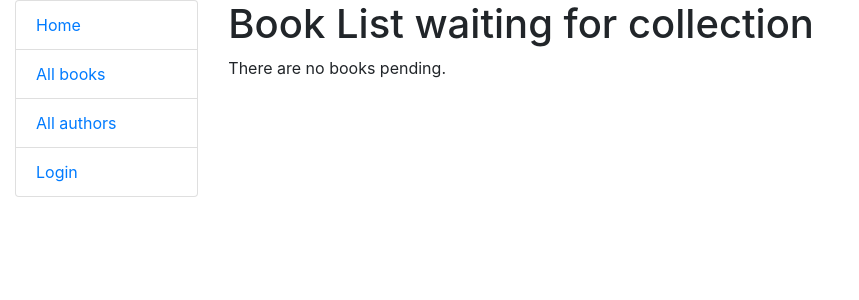
After one commit to tookas92/extended_local_library, a Django app: page /catalog/books/pending in a window 1280 px wide. The commit adds this page. Shown: the top 300 px of the page, without its empty margins (0-859 px from the left). Run offline with Django 3.2, Linux system fonts and the light colour scheme; data that the repository does not hold is empty; some libraries are stand-ins or nearby versions.

Commit message:
Added collect reserved functionality

```diff
--- a/catalog/models.py
+++ b/catalog/models.py
@@ -70,7 +70,7 @@ class BookInstance(models.Model):
     (i.e. that can be borrowed from the library)."""
     id = models.UUIDField(
         primary_key=True, default=uuid.uuid4, help_text='Unique ID for this particular book across whole library')
-    book = models.ForeignKey('Book', on_delete=models.SET_NULL, null=True)
+    book = models.ForeignKey('Book', on_delete=models.CASCADE, null=True)
     imprint = models.CharField(max_length=200)
     due_back = models.DateField(null=True, blank=True)
     borrower = models.ForeignKey(
--- a/catalog/templates/base_generic.html
+++ b/catalog/templates/base_generic.html
@@ -23,6 +23,7 @@
       {% if user.is_authenticated %}
             <li class="list-group-item bg-dark text-light">User:  {{ user.get_username }}</li>
             <li class="list-group-item"><a href="{% url 'my-borrowed' %}">My Borrowed</a></li>
+            <li class="list-group-item"><a href="{% url 'book_borrow' %}">Available Books</a></li>
             <li class="list-group-item"><a href="{% url 'logout'%}?next={{request.path}}">Logout</a></li>
    {% else %}
             <li class="list-group-item"><a href="{% url 'login'%}?next={{request.path}}">Login</a></li>
@@ -30,7 +31,8 @@
 
   			{% if user.is_staff %}
   				<li class="list-group-item bg-dark text-light">Staff</li>
-  				<li class="list-group-item"><a href="{% url 'all-borrowed' %}">All borrowed</a></li>
+          <li class="list-group-item"><a href="{% url 'all-borrowed' %}">All borrowed</a></li>
+          <li class="list-group-item"><a href="{% url 'book_reserved' %}">All pending</a></li>
   			{% endif %}
      {% endblock %}
       </div>
--- a/catalog/templates/catalog/book_confirm_reserve.html
+++ b/catalog/templates/catalog/book_confirm_reserve.html
@@ -4,11 +4,11 @@
 
 <h1>Reserve book</h1>
 
-<p>Are you sure you want to reserve the book: {{ book.title }}?</p>
+<p>Are you sure you want to reserve the book: {{ book_instance.book.title }}?</p>
 
 <form action="" method="POST">
   {% csrf_token %}
-  <input type="submit" value="Yes, reserve.">
+  <input type="submit" value="Yes, reserve." class='btn btn-dark'>
 </form>
 
 {% endblock %}
--- /dev/null
+++ b/catalog/templates/catalog/pending_list.html
@@ -0,0 +1,17 @@
+{% extends "base_generic.html" %}
+
+{% block content %}
+  <h1>Book List waiting for collection</h1>
+  {% if reserved %}
+  <ul>
+    {% for copy in reserved %}
+      <li>
+        <a href="{{ copy.book.get_absolute_url }}">{{ copy.book.title }}</a> ({{copy.book.author}}) (borrower : {{copy.borrower}}   ){% if user.is_staff %} <a class="btn btn-outline-dark btn-sm" href="{% url 'book_collect' copy.id %}">Set as collected.</a> {%endif%}
+      </li>
+    {% endfor %}
+
+  </ul>
+  {% else %}
+    <p>There are no books pending.</p>
+  {% endif %}
+{% endblock %}
--- a/catalog/urls.py
+++ b/catalog/urls.py
@@ -15,7 +15,7 @@ urlpatterns += [
          name='my-borrowed'),
 ]
 urlpatterns += [
-    path('allbooks/', views.LoanedBooksByLibrarianListView.as_view(),
+    path('allborrowed/', views.LoanedBooksByLibrarianListView.as_view(),
          name='all-borrowed'),
 ]
 urlpatterns += [
@@ -48,4 +48,6 @@ urlpatterns += [
     path('books/borrow', views.Borrow, name='book_borrow'),
     path('book/<uuid:pk>/borrow', views.reserve_book_library_member,
          name='book_reserve'),
+    path('books/pending', views.reserved_list, name='book_reserved'),
+    path('book/<uuid:pk>/collect', views.collect_book_library_member, name='book_collect'),
 ]
--- a/catalog/views.py
+++ b/catalog/views.py
@@ -226,8 +226,38 @@ def reserve_book_library_member(request, pk):
         book_instance.save()
         return HttpResponseRedirect(
             reverse('book-detail', kwargs={'pk': book_instance.book.pk}))
+
     context = {
-        'book': book_instance,
+        'book_instance': book_instance,
     }
 
     return render(request, 'catalog/book_confirm_reserve.html', context)
+
+
+def reserved_list(request):
+    """View for books marked as Reserved"""
+    reserved = BookInstance.objects.filter(status='r')
+    context = {
+        'reserved': reserved
+    }
+    return render(request, 'catalog/pending_list.html', context=context)
+
+
+@permission_required('catalog.can_mark_returned')
+def collect_book_library_member(request, pk):
+
+    book_instance = get_object_or_404(BookInstance, pk=pk)
+    if request.method == 'POST':
+
+        book_instance.status = 'o'
+        book_instance.due_back = datetime.date.today()+ datetime.timedelta(weeks=3)
+        book_instance.save()
+        print(book_instance.due_back)
+        return HttpResponseRedirect(
+            reverse('book-detail', kwargs={'pk': book_instance.book.pk}))
+
+    context = {
+        'book_instance': book_instance,
+    }
+
+    return render(request, 'catalog/book_confirm_collected.html', context)
```
Also changed, not shown: catalog/templates/catalog/book_confirm_collected.html (added, +14 -0 lines).
